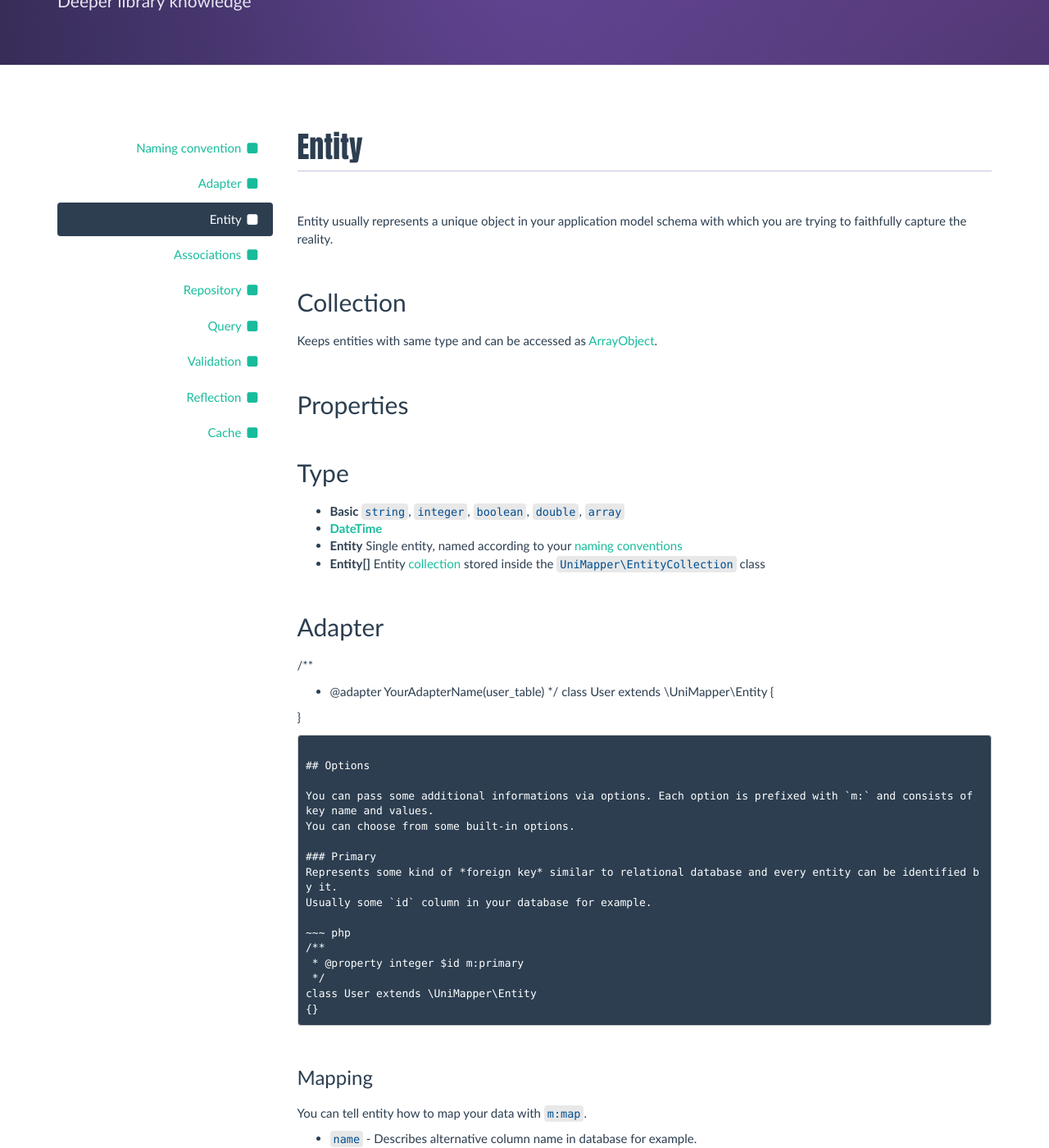
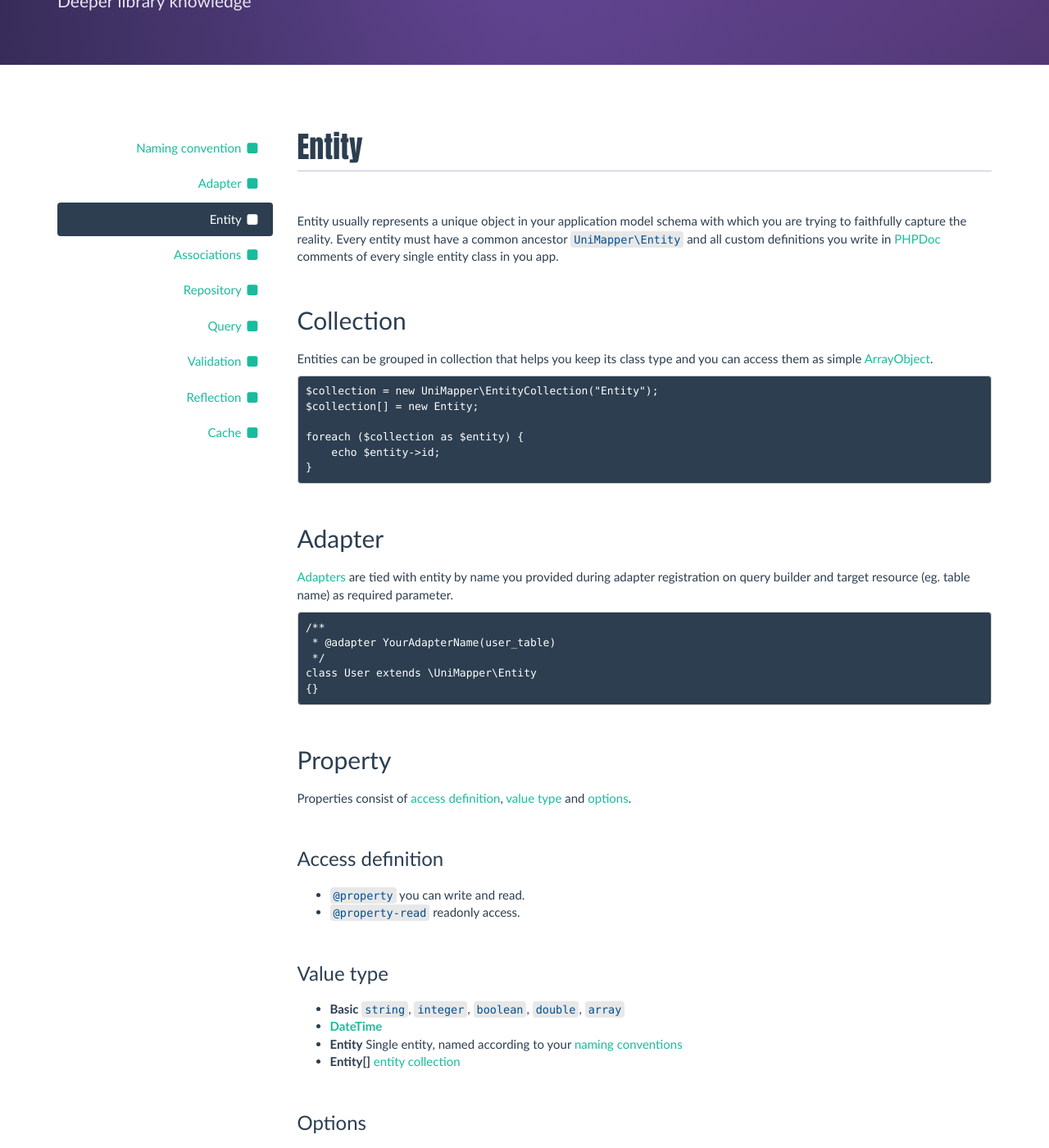
Before and after one commit to unimapper/unimapper.github.io, a Jekyll site: the page built from docs/reference/entity.md, in a window 1280 px wide and 1400 px high, scrolled down 212 px. Shown: the whole window at 82% size. Built offline with Jekyll 4.4.1, drawn with Linux system fonts in a browser that asks for light colours; nearby versions of some CDN libraries; comment, search, counter and statistics services are not loaded; the repository's description, which GitHub fills in, is left out; some of the changed text lies outside the part shown.

Commit message:
docs: update

```diff
--- a/docs/reference/entity.md
+++ b/docs/reference/entity.md
@@ -4,39 +4,54 @@ title: Entity
 permalink: /docs/reference/entity/
 ---
 
-Entity usually represents a unique object in your application model schema with which you are trying to faithfully capture the reality.
+Entity usually represents a unique object in your application model schema with which you are trying to faithfully capture the reality. Every entity must have a common ancestor `UniMapper\Entity` and all custom definitions you write in [PHPDoc](http://en.wikipedia.org/wiki/PHPDoc) comments of every single entity class in you app.
 
 ## Collection
-Keeps entities with same type and can be accessed as [ArrayObject](http://php.net/manual/en/class.arrayobject.php).
+Entities can be grouped in collection that helps you keep its class type and you can access them as simple [ArrayObject](http://php.net/manual/en/class.arrayobject.php).
 
-## Properties
+~~~ php
+$collection = new UniMapper\EntityCollection("Entity");
+$collection[] = new Entity;
 
-## Type
+foreach ($collection as $entity) {
+    echo $entity->id;
+}
+~~~
+
+## Adapter
+[Adapters]({{ site.baseurl }}/docs/reference/adapter/) are tied with entity by name you provided during adapter registration on query builder and target resource (eg. table name) as required parameter.
+
+~~~ php
+/**
+ * @adapter YourAdapterName(user_table)
+ */
+class User extends \UniMapper\Entity
+{}
+~~~
+
+## Property
+Properties consist of [access definition](#access-definition), [value type](#value-type) and [options](#options).
+
+### Access definition
+
+- `@property` you can write and read.
+- `@property-read` readonly access.
+
+### Value type
 
 - **Basic** `string`, `integer`, `boolean`, `double`, `array`
 - **[DateTime](http://www.php.net/manual/en/class.datetime.php)**
 - **Entity** Single entity, named according to your [naming conventions]({{ site.baseurl }}/docs/reference/naming-conventions/)
-- **Entity\[\]** Entity [collection](#collection) stored inside the `UniMapper\EntityCollection` class
+- **Entity\[\]** [entity collection](#collection)
 
-## Adapter
+### Options
+Options are some additional informations, which can completely change the behavior of property. Each option must be prefixed with `m:` and consists of key name and values splitted by `|`.
 
-/**
- * @adapter YourAdapterName(user_table)
- */
-class User extends \UniMapper\Entity
-{
 
-}
-~~~
+#### Primary
+Represents some kind of *foreign key* similar to relational database and every entity can be identified by it. Usually some `id` column in your database for example.
 
-## Options
-
-You can pass some additional informations via options. Each option is prefixed with `m:` and consists of key name and values.
-You can choose from some built-in options.
-
-### Primary
-Represents some kind of *foreign key* similar to relational database and every entity can be identified by it.
-Usually some `id` column in your database for example.
+> Only one property can be primary but entity can be used without primary.
 
 ~~~ php
 /**
@@ -46,7 +61,7 @@ class User extends \UniMapper\Entity
 {}
 ~~~
 
-### Mapping
+#### Mapping
 You can tell entity how to map your data with `m:map`.
 
 - `name` - Describes alternative column name in database for example.
@@ -70,8 +85,10 @@ class User extends \UniMapper\Entity
 }
 ~~~
 
-### Computed
-A kind of virtual property, mostly dependent on other real properties so it is readonly and can not be set directly. It can be helpful in situations like price computing for example.
+> This option is not required, so if you do not provide it, mapping will use property name as target column automatically.
+
+#### Computed
+Some kind of virtual property, mostly dependent on other real properties so it is readonly and can not be set directly. It can be helpful in situations like price computing for example.
 
 ~~~ php
 /**
```
Also changed, not shown: other parts of docs/reference/entity.md (+2 -2 lines), docs/reference/adapter.md (+2 -4 lines), docs/reference/associations.md (+3 -0 lines), docs/reference/query.md (+6 -15 lines).
